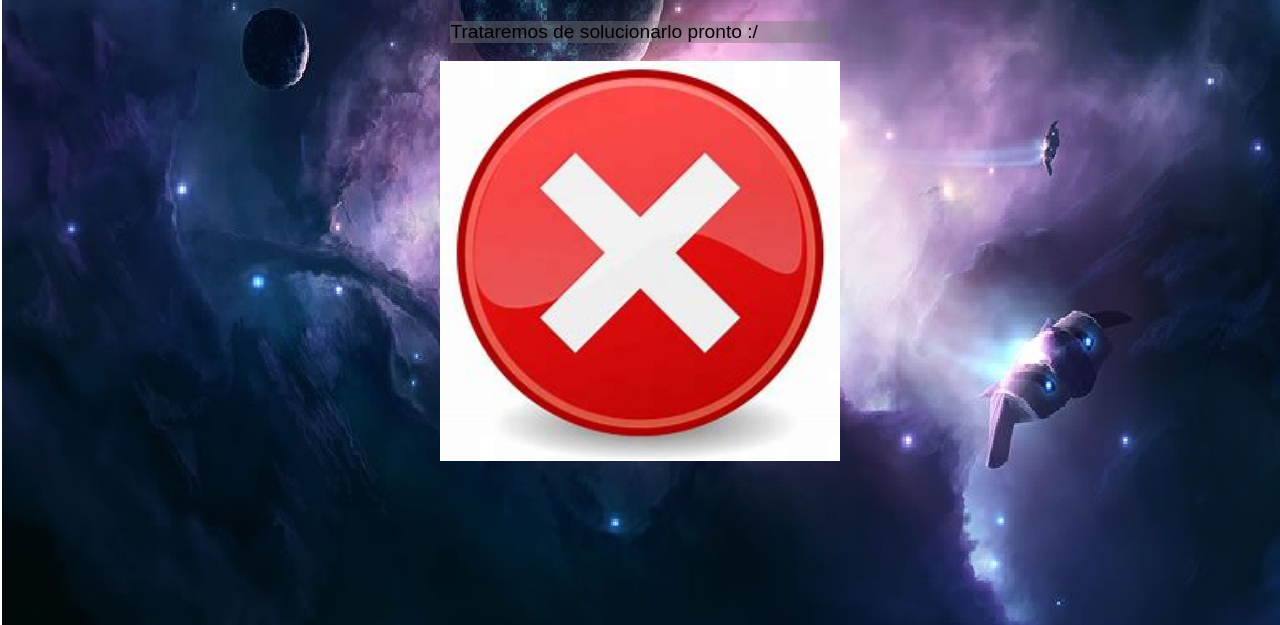
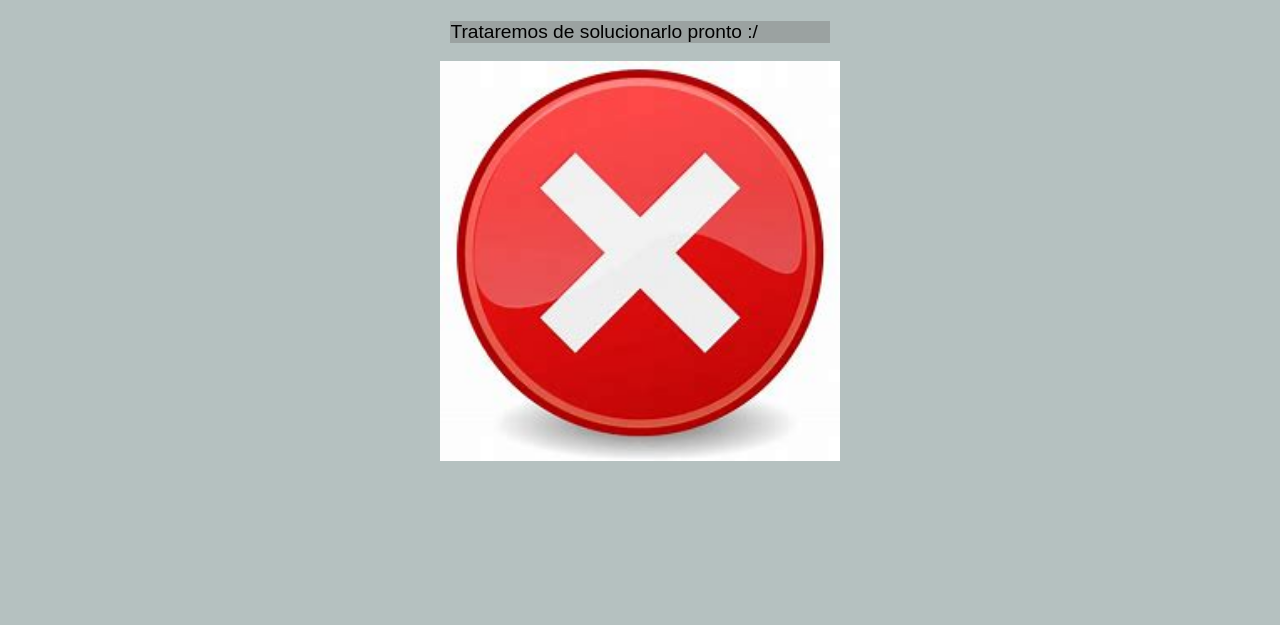
Before and after one commit to AXELITO-EN-LA-INTERWEB/AXELITO-EN-LA-INTERWEB.github.io, a plain HTML site: page INDEX.HTML in a window 1280 px wide. Shown: the part 175-800 px from the top of the page. Drawn offline with Linux system fonts and the light colour scheme.

Commit message:
Update INDEX.HTML

```diff
--- a/INDEX.HTML
+++ b/INDEX.HTML
@@ -28,7 +28,7 @@ button {
 }
 
 body{
-	background-image: url('FONDO3.JPG');
+	background-image: src="error.jpeg";
 	background-repeat: no-repeat;
 
 }
```
